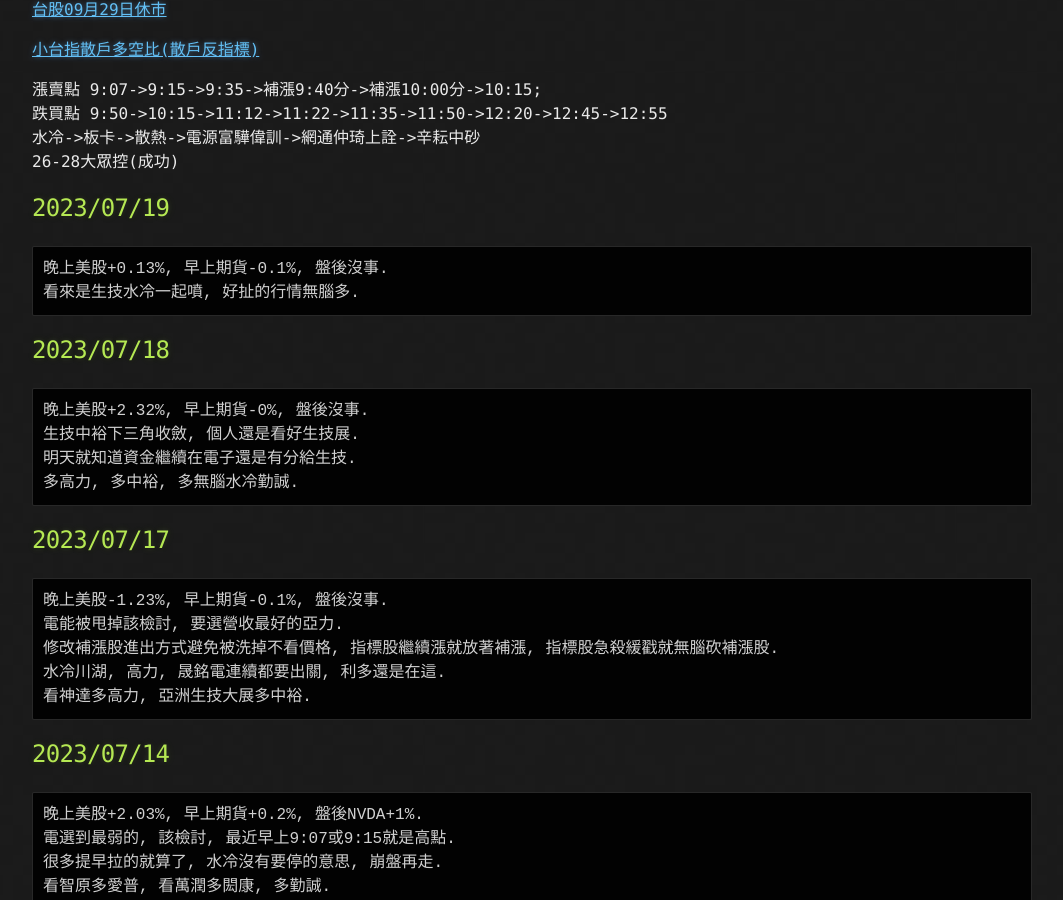
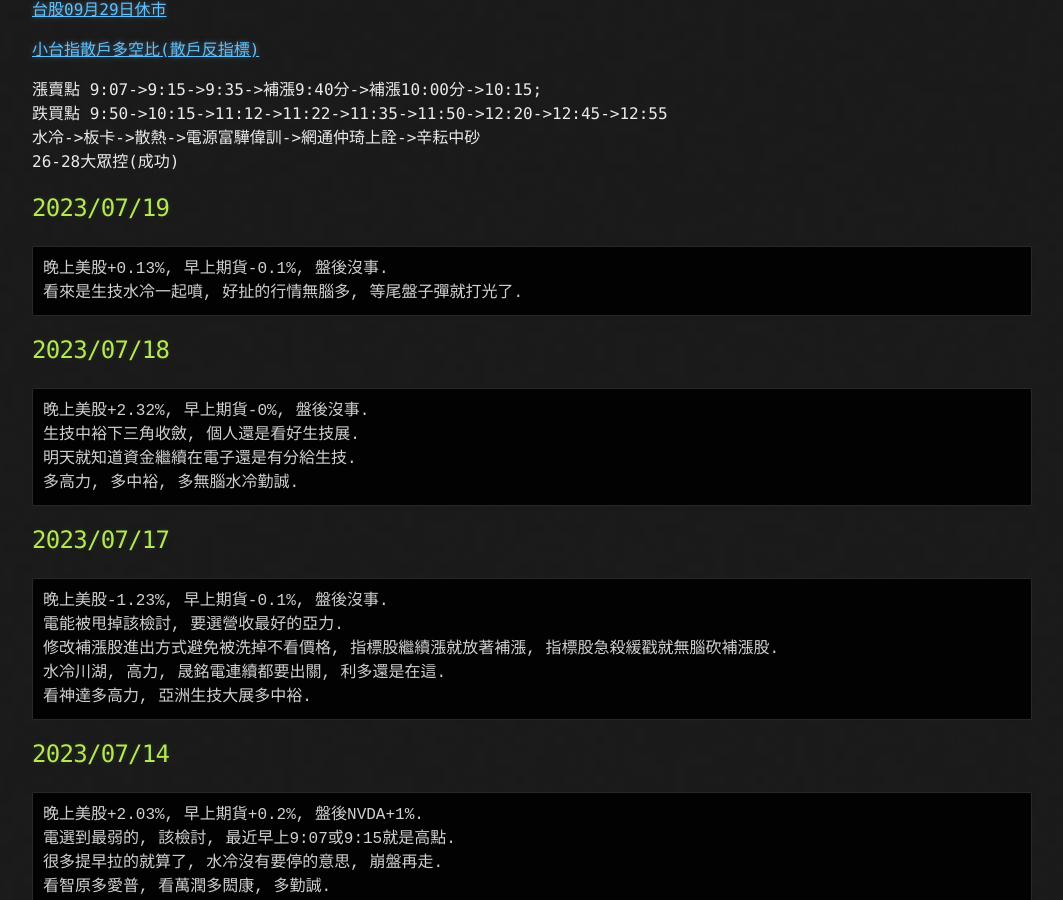
Before and after one commit to lepg5487/Stock_God, a Jekyll site: the page built from index.md, in a window 1280 px wide and 900 px high, scrolled down 460 px. Shown: the whole window, without its empty margins (108-1171 px from the left). Built offline with Jekyll 4.4.1, drawn with Linux system fonts in a browser that asks for light colours; our own code applies the rules of GitHub Pages for plain Markdown files.

Commit message:
Update index.md

````diff
--- a/index.md
+++ b/index.md
@@ -24,7 +24,7 @@ layout: testlayouts
 ## 2023/07/19
 ```
 晚上美股+0.13%, 早上期貨-0.1%, 盤後沒事.
-看來是生技水冷一起噴, 好扯的行情無腦多.
+看來是生技水冷一起噴, 好扯的行情無腦多, 等尾盤子彈就打光了.
 ```
 
 ## 2023/07/18
````
